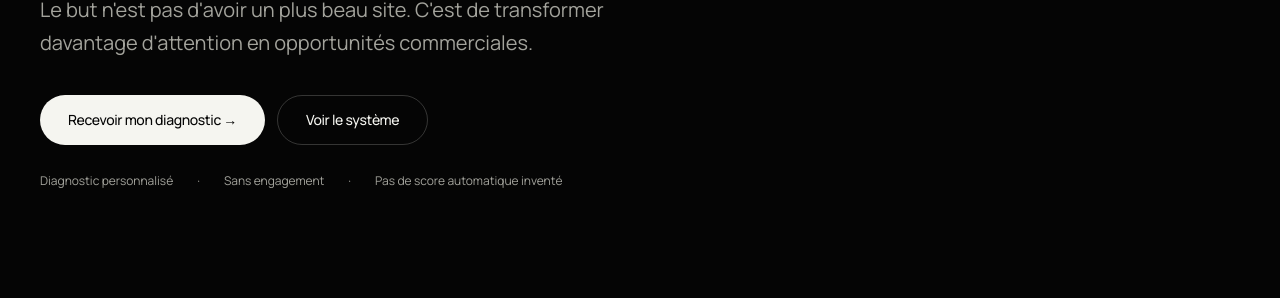
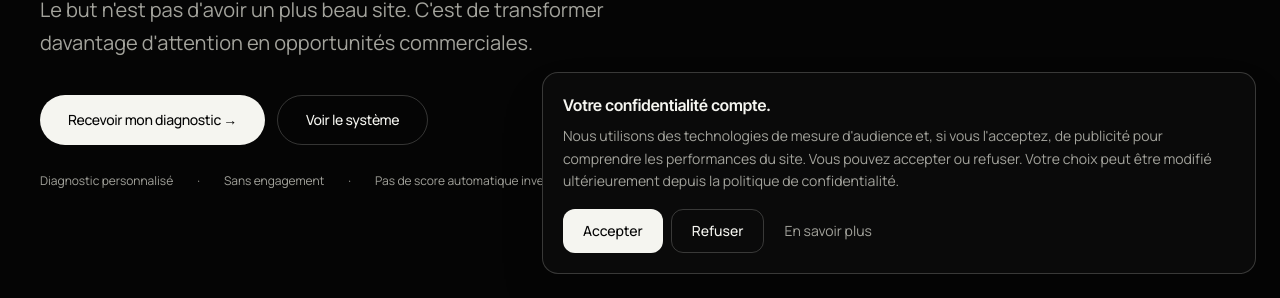
Before and after one commit to mathieumilo3-bot/-generation-capable, a Next.js app in the folder site-vitrine/: page / in a window 1280 px wide. Shown: the part 502-800 px from the top of the page. Built offline with nearby package versions, Linux system fonts and the light colour scheme; no server answers.

Commit message:
feat(privacy): mount consent banner globally

```diff
--- a/site-vitrine/src/app/layout.tsx
+++ b/site-vitrine/src/app/layout.tsx
@@ -6,6 +6,7 @@ import { Navbar } from "@/components/layout/Navbar";
 import { Footer } from "@/components/layout/Footer";
 import { OrganizationJsonLd, WebSiteJsonLd } from "@/components/schema/JsonLd";
 import { Analytics, AnalyticsNoScript } from "@/components/Analytics";
+import { ConsentBanner } from "@/components/ConsentBanner";
 import { SITE_DESCRIPTION, SITE_NAME, SITE_URL } from "@/lib/constants";
 
 /**
@@ -85,6 +86,7 @@ export default function RootLayout({ children }: LayoutProps<"/">) {
             {children}
           </main>
           <Footer />
+          <ConsentBanner />
         </MotionConfig>
       </body>
     </html>
```
